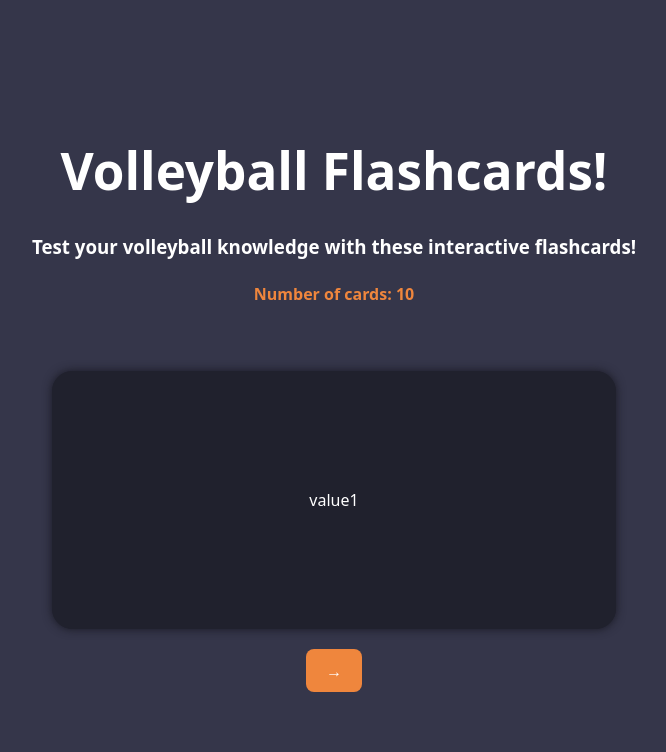
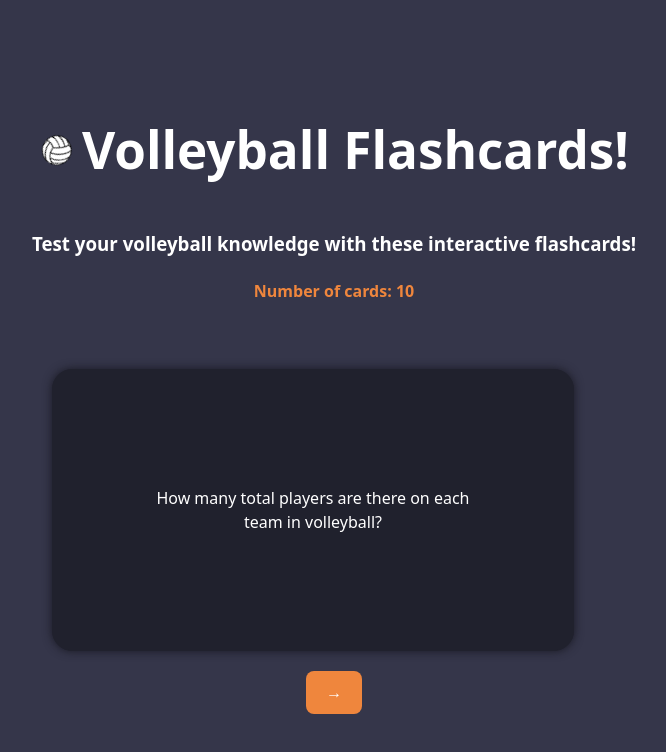
Before and after one commit to Bran7astic/Flashcards-, a React (Vite) app: page / in a window 1280 px wide. Shown: the top 752 px of the page, without its empty margins (306-972 px from the left). Built offline with nearby package versions, Linux system fonts and the light colour scheme.

Commit message:
feat: updated all question pairs and styling

```diff
--- a/index.html
+++ b/index.html
@@ -2,7 +2,7 @@
 <html lang="en">
   <head>
     <meta charset="UTF-8" />
-    <link rel="icon" type="image/svg+xml" href="/vite.svg" />
+    <link rel="icon" type="image/svg+xml" href="/volleyball.svg" />
     <meta name="viewport" content="width=device-width, initial-scale=1.0" />
     <title>Volleyball Flashcards!</title>
   </head>
--- a/src/App.css
+++ b/src/App.css
@@ -10,7 +10,21 @@
   color:#ef863d
 }
 
+#spinningBall {
+  animation: rotation 5s infinite linear
+}
+
+@keyframes rotation {
+  from {
+    transform: rotate(0deg)
+  } to {
+    transform: rotate(359deg)
+  }
+
+}
+
 .flashcard{
+  display: flex;
   border: 1px solid #20212d ;
   background-color: #20212d ;
   box-shadow: 0px 0px 10px #191923  ;
@@ -18,6 +32,10 @@
   padding: 100px;
   margin: 20px;
   cursor: pointer;
+  width: 20em;
+  height: 5em;
+  align-items: center;
+  justify-content: center;
 }
 
 .nextButton{
--- a/src/App.jsx
+++ b/src/App.jsx
@@ -1,6 +1,7 @@
 import { useState } from "react";
 import "./App.css";
 import Flashcard from "./Flashcard";
+import Header from "./Header";
 
 function App() {
   const [index, setIndex] = useState(0);
@@ -8,39 +9,75 @@ function App() {
 
   const nextCard = () => {
     setIndex(Math.floor(Math.random() * 10));
-    setReveal(true);
+    setReveal(false);
   };
 
   const toggleCard = () => {
     setReveal(!reveal);
-    console.log(reveal)
-  }
+    console.log(reveal);
+  };
 
   const cardSet = [
-    { key1: "value1" },
-    { key2: "value2" },
-    { key3: "value3" },
-    { key4: "value4" },
-    { key5: "value5" },
-    { key6: "value6" },
-    { key7: "value7" },
-    { key8: "value8" },
-    { key9: "value9" },
-    { key10: "value10" },
+    {
+      front: "How many total players are there on each team in volleyball?",
+      back: "Twelve players. Two sides, with six players each",
+    },
+    {
+      front: "Which position wears a differently colored jersey?",
+      back: "Libero",
+    },
+    {
+      front:
+        "What is it called when two opposing players simultaneously contact the ball above the net?",
+      back: "A joust",
+    },
+    {
+      front:
+        "How many touches is a team allowed once the ball is on their side?",
+      back: "Three touches",
+    },
+    {
+      front:
+        "What is it called when the ball is spiked over the net, and lands on the floor of the opponent's side? ",
+      back: "A kill",
+    },
+    {
+      front:
+        "What is it called when the score is tied at a point where one team needs two more points to win?",
+      back: "A deuce",
+    },
+    {
+      front: "In beach volleyball, how many players are on either side?",
+      back: "There are two players on each side",
+    },
+    {
+      front:
+        "What is it called when a setter attacks the ball on the second contact, rather than setting it for another player",
+      back: "A dump",
+    },
+    {
+      front: "Which player (ideally) makes the second contact with the ball?",
+      back: "The setter",
+    },
+    { front:
+        "What is the continuous sequence of plays from the moment the ball is served until a point is scored or a fault is committed called?",
+      back: "A rally" },
   ];
 
-  const key = Object.keys(cardSet[index])[0];
-  const val = cardSet[index][key];
-  console.log(key, val);
+  // console.log(cardSet[0].key, cardSet[0].val)
+
+  const front = cardSet[index].front;
+  const back = cardSet[index].back;
+  //console.log(key, val);
 
   return (
     <>
-      <h1>Volleyball Flashcards!</h1>
-      <h3 id="">Test your volleyball knowledge with these interactive flashcards!</h3>
-      <h4 id="desc">Number of cards: {cardSet.length}</h4>
-      <br/>
-      <Flashcard text={reveal? key : val} onClick={toggleCard}/>
-      <button className="nextButton" onClick={nextCard}> →</button>
+      <Header amount={cardSet.length} />
+      <Flashcard text={reveal ? back : front} onClick={toggleCard} />
+      <button className="nextButton" onClick={nextCard}>
+        {" "}
+        →
+      </button>
     </>
   );
 }
--- /dev/null
+++ b/src/Header.jsx
@@ -0,0 +1,24 @@
+import "./App.css"
+
+function Header(props) {
+  return (
+    <>
+      <div style={{ display: "flex", alignItems: "center" }}>
+        <img
+          src="volleyball.svg"
+          alt="volleyball icon"
+          id="spinningBall"
+          style={{ height: "50px", width: "50px" }}
+        />
+        <h1>Volleyball Flashcards!</h1>
+      </div>
+      <h3 id="">
+        Test your volleyball knowledge with these interactive flashcards!
+      </h3>
+      <h4 id="desc">Number of cards: {props.amount}</h4>
+      <br />
+    </>
+  );
+}
+
+export default Header;
```
Also changed, not shown: public/volleyball.svg (added).
